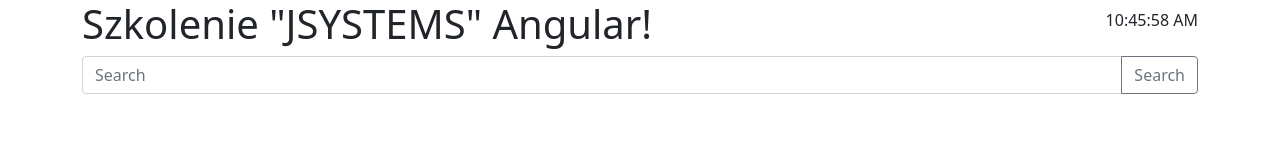
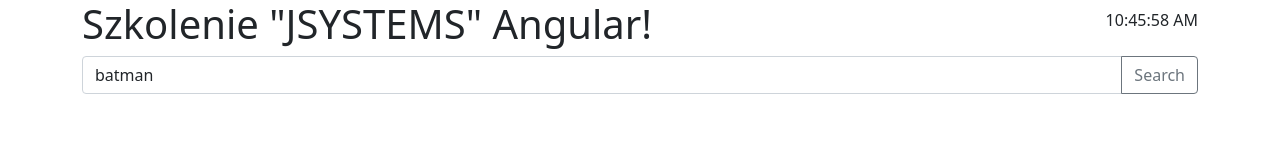
Before and after one commit to Dregosh/jsystems-angular, an Angular app: page /music/search in a window 1280 px wide. Shown: the top 160 px of the page. Built offline with nearby package versions, Linux system fonts and the light colour scheme.

Commit message:
Services + angular.json default generator params

```diff
--- a/angular.json
+++ b/angular.json
@@ -6,6 +6,9 @@
     "jsystems": {
       "projectType": "application",
       "schematics": {
+        "@schematics/angular:service": {
+          "flat": false
+        },
         "@schematics/angular:component": {
           "style": "scss"
         },
--- a/src/app/music/components/search-form/search-form.component.ts
+++ b/src/app/music/components/search-form/search-form.component.ts
@@ -9,7 +9,7 @@
 export class SearchFormComponent implements OnInit {
 
   queryForm = new FormGroup({
-    'query': new FormControl('', [])
+    'query': new FormControl('batman', [])
   })
 
   @Output() search = new EventEmitter<string>();
```
Also changed, not shown: src/app/core/services/music-api/music-api.service.ts (added, +9 -0 lines), 2 other files (tests, documents, lock files or other folders).
